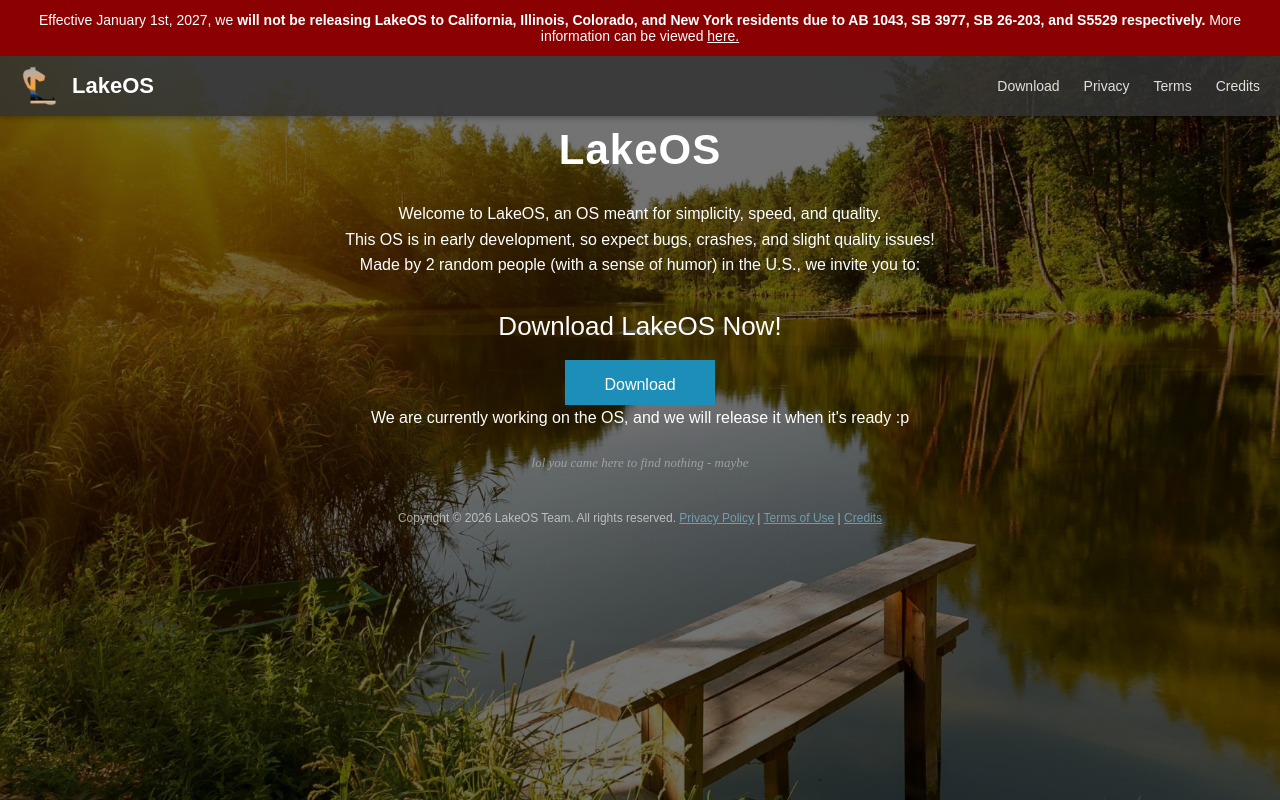
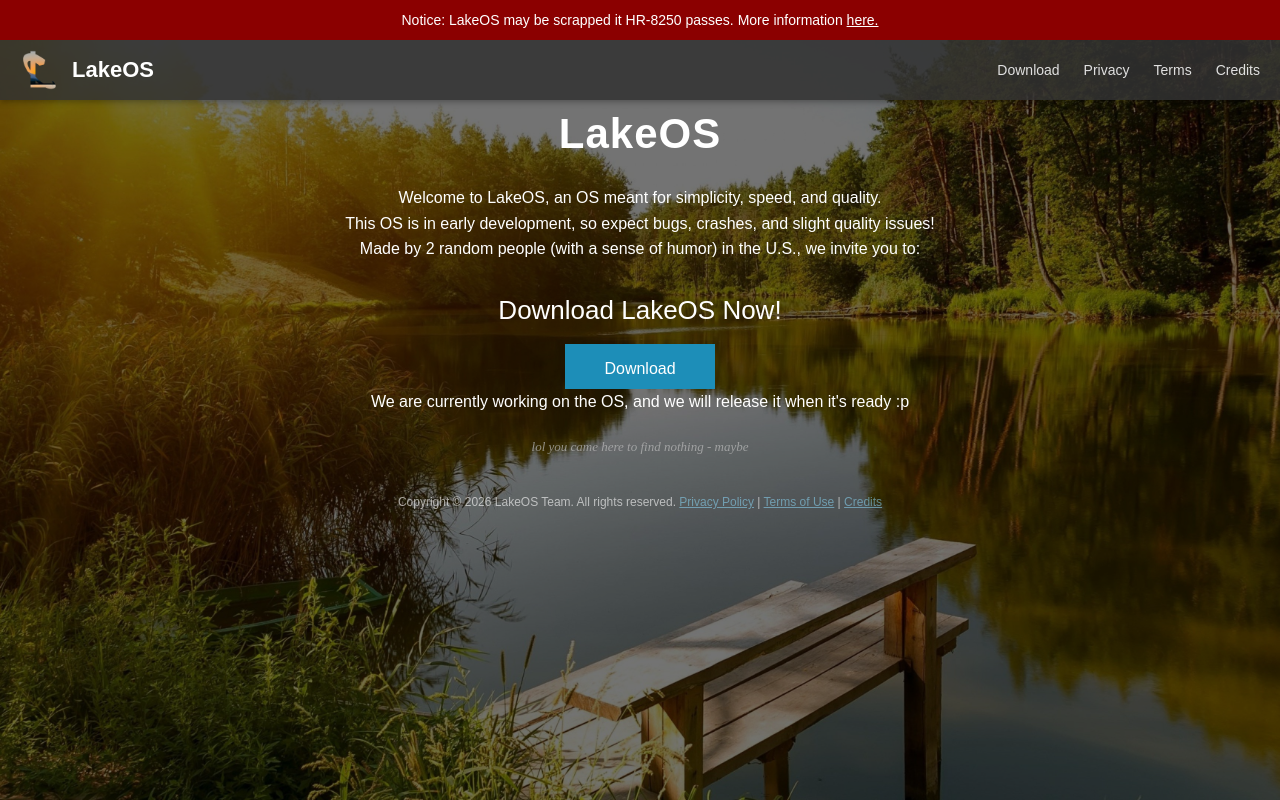
Before and after one commit to LakeOSOfficial/home, a plain HTML site: page index.html in a window 1280 px wide. Drawn offline with Linux system fonts and the light colour scheme.

Commit message:
Update notification message in index.html

```diff
--- a/index.html
+++ b/index.html
@@ -11,7 +11,7 @@
 
 <body>
 <div class="notification-bar">
-    Effective January 1st, 2027, we <b> will not be releasing LakeOS to California, Illinois, Colorado, and New York residents due to AB 1043, SB 3977, SB 26-203, and S5529 respectively. </b> More information can be viewed <a href="ab1043.html"> here.</a>
+   Notice: LakeOS may be scrapped it HR-8250 passes. More information <a href="hr8250.html">here.</a>
 </div>
 <header class="lakeos-header">
     <a href="index.html" class="logo-link">
```
